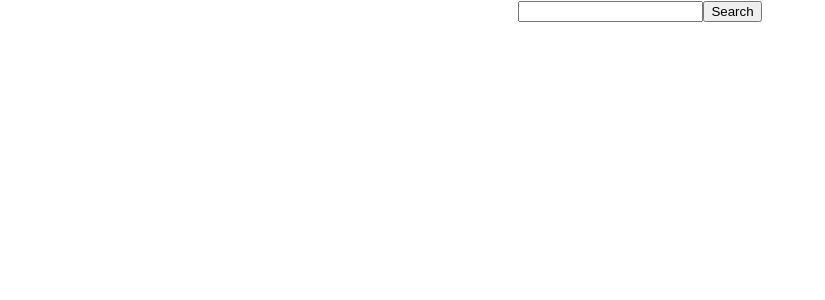
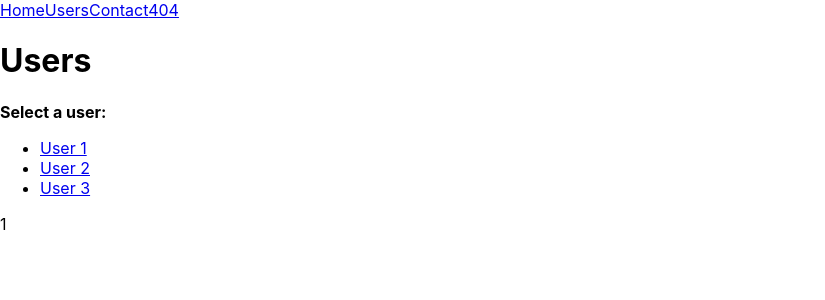
Before and after one commit to TMarshFSR/first-react-app, a React (Create React App) app: page /users/1 in a window 1280 px wide. Shown: the top 300 px of the page, without its empty margins (0-825 px from the left). Built offline with nearby package versions, Linux system fonts and the light colour scheme.

Commit message:
adds routing modules

```diff
--- a/package.json
+++ b/package.json
@@ -10,6 +10,7 @@
     "prop-types": "^15.7.2",
     "react": "^17.0.2",
     "react-dom": "^17.0.2",
+    "react-router-dom": "^5.2.0",
     "react-scripts": "4.0.3",
     "web-vitals": "^1.1.1"
   },
--- a/src/App.js
+++ b/src/App.js
@@ -1,97 +1,41 @@
-import logo from './logo.svg';
 import './App.css';
 import React from 'react';
 import axios from 'axios';
-import { useState, useEffect } from 'react';
-import MovieContainer from './Movies/MovieContainer';
-import SearchBar from './Movies/SearchBar'
-import {apiKey} from './Movies/Constants.json'
+import { useState, useEffect,} from 'react';
+import Home from './UsersExercise/Home';
+import Users from './UsersExercise/Users';
+import Contact from './UsersExercise/Contact';
+import Page404 from './UsersExercise/404';
+import Nav from './UsersExercise/Nav';
+import {BrowserRouter as Router, Route, Switch, useParams} from 'react-router-dom'
+
+
 
 
 
 function App() {
-
-    const [movies, setMovies] = useState([])
-    const [search, setSearch] = useState("");
-
-    const updateSearch = (e) => {
-      setSearch(e.target.value);
-  }
-
-    const makeRequest = () => {
-      axios.get('http://www.omdbapi.com/?apikey=' + "11ef6095" + '&s=' + search)
-        .then((res) => {
-          setMovies(res.data.Search);
-
-        })
-    }
-
-
   return (
-
-      <div className="App">
-        <SearchBar updateSearch={updateSearch} makeRequest={makeRequest} search={search}/>
-        <MovieContainer movies={movies}/>
-      </div>
-
-  )
-  }
-
+    <Router>
+    <Nav/>
+        <Switch>
+        <Route exact path="/">
+            <Home/>
+        </Route>
+        <Route path="/users/:id">
+            <Users />
+        </Route>
+        <Route path="/users">
+            <Users />
+        </Route>
+        <Route path="/page404">
+            <Page404/>
+        </Route>
+        <Route path="/contact">
+            <Contact/>
+        </Route>
+        </Switch>
+    </Router>
+);
+}
 
 export default App;
-
-
-// return (
-//   <div className="Employees">
-//     <EmployeeInfo/>
-//   </div>
-// )
-
-  // const people = peopleJSON.map(person => <Person name={person.name} occupation={person.occupation} hobby={person.hobby} />);
-
-
-  // return (
-  //   <div className="App">
-  //     <Shop/>
-  //   </div>
-  // )
-
-//   return (
-//   <div>
-//     { <Game/> }
-//   </div>
-// )
-
-  // return (
-  //   <div className="App">
-  //     { people }
-  //     { <Header/> }
-  //   </div>
-  // );
-
-
-  // return (
-  //   <div>
-  //   { <Cars/> }
-  //   </div>
-  // );
-
-  // return (
-  //   <div>
-  //   { <Login/> }
-  //   </div>
-  // );
-
-
-  // return (
-  //   <div>
-  //   { <MilesAhead/> }
-  //   </div>
-  // );
-
-  // return (
-  //   <div>
-  //     <ComponentWithProps header="Header" content="message" number='3' nonexistant="null"/>
-  //     <ComponentWithProps header="Another header" content="more content" number='23' nonexistant="null"/>
-  //   </div>
-  // )
--- /dev/null
+++ b/src/Routing/About.jsx
@@ -0,0 +1,5 @@
+const About = () => {
+    return( <h1> This is the about Page </h1> );
+  }
+
+export default About;
--- /dev/null
+++ b/src/Routing/Home.jsx
@@ -0,0 +1,5 @@
+const Home = () => {
+    return( <h1> Welcome to the home page </h1>);
+}
+
+export default Home;
--- /dev/null
+++ b/src/Routing/Nav.jsx
@@ -0,0 +1,13 @@
+import {Link} from 'react-router-dom';
+
+const Nav = () => {
+    return(
+    <>
+    <Link to="/">Home</Link>
+    <Link to="/about">About</Link>
+    <Link to="/shop">Shop</Link>
+    </>
+    )
+}
+
+export default Nav;
--- /dev/null
+++ b/src/Routing/Shop.jsx
@@ -0,0 +1,5 @@
+const Shop = () => {
+    return( <h1> Here is where you can browse our products. </h1>);
+  }
+
+export default Shop;
--- /dev/null
+++ b/src/UsersExercise/404.jsx
@@ -0,0 +1,5 @@
+const Page404 = () => {
+    return( <h1> 404: Page not found </h1>);
+}
+
+export default Page404;
--- /dev/null
+++ b/src/UsersExercise/Contact.jsx
@@ -0,0 +1,5 @@
+const Contact = () => {
+    return( <h1> Welcome to the contact page </h1>);
+}
+
+export default Contact;
--- /dev/null
+++ b/src/UsersExercise/Home.jsx
@@ -0,0 +1,5 @@
+const Home = () => {
+    return( <h1> Welcome to the home page </h1>);
+}
+
+export default Home;
--- /dev/null
+++ b/src/UsersExercise/Nav.jsx
@@ -0,0 +1,14 @@
+import {Link} from 'react-router-dom';
+
+const Nav = () => {
+    return(
+    <>
+    <Link to="/">Home</Link>
+    <Link to="/users">Users</Link>
+    <Link to="/contact">Contact</Link>
+    <Link to="/page404">404</Link>
+    </>
+    )
+}
+
+export default Nav;
--- /dev/null
+++ b/src/UsersExercise/Users.jsx
@@ -0,0 +1,26 @@
+import {Link, useParams} from 'react-router-dom'
+
+const Users = () => {
+    const { id } = useParams();
+    return(
+        <>
+        <h1>Users</h1>
+        <strong>Select a user:</strong>
+        <ul>
+            <li>
+                <Link to="/users/1">User 1</Link>
+            </li>
+            <li>
+                <Link to="/users/2">User 2</Link>
+            </li>
+            <li>
+                <Link to="/users/3">User 3</Link>
+            </li>
+        </ul>
+        <p>{id}</p>
+        </>
+
+    );
+}
+
+export default Users;
```
Also changed, not shown: 1 other file (tests, documents, lock files or other folders).
